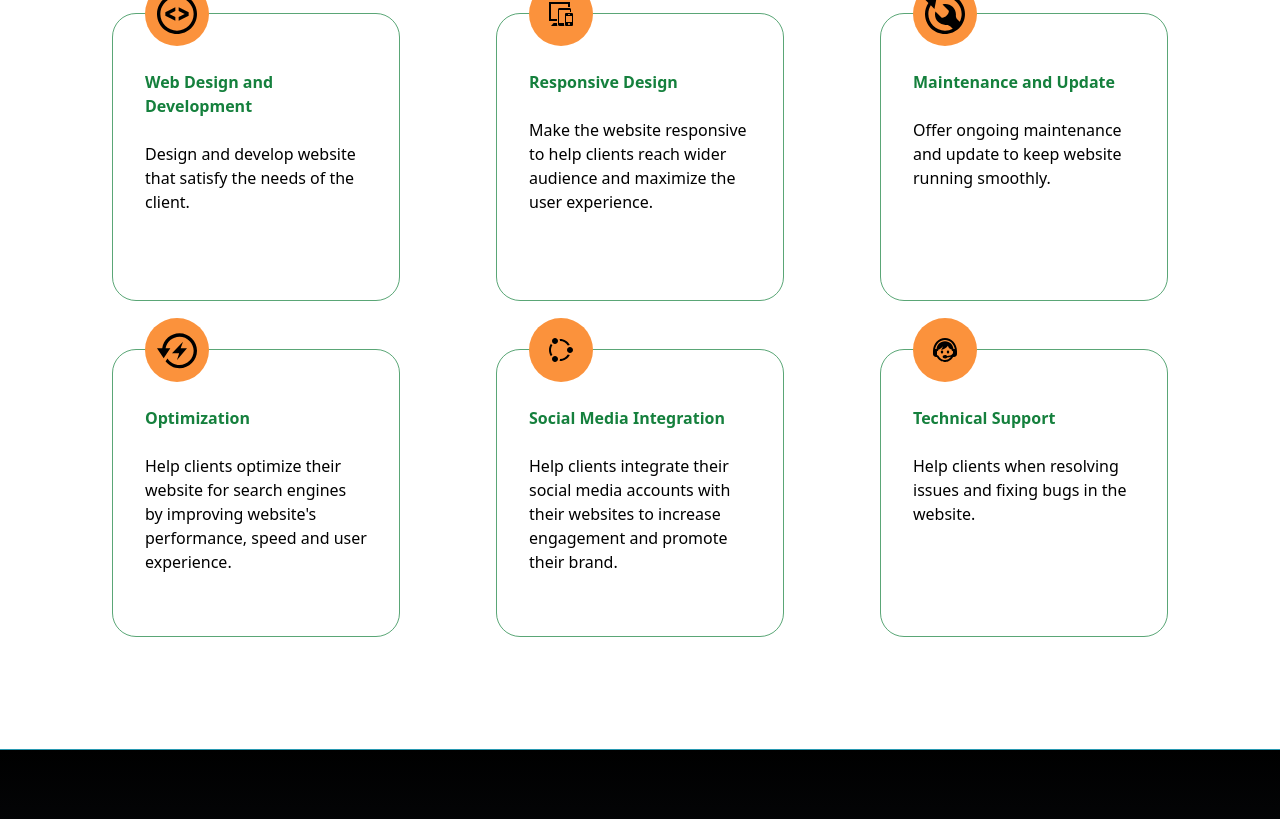
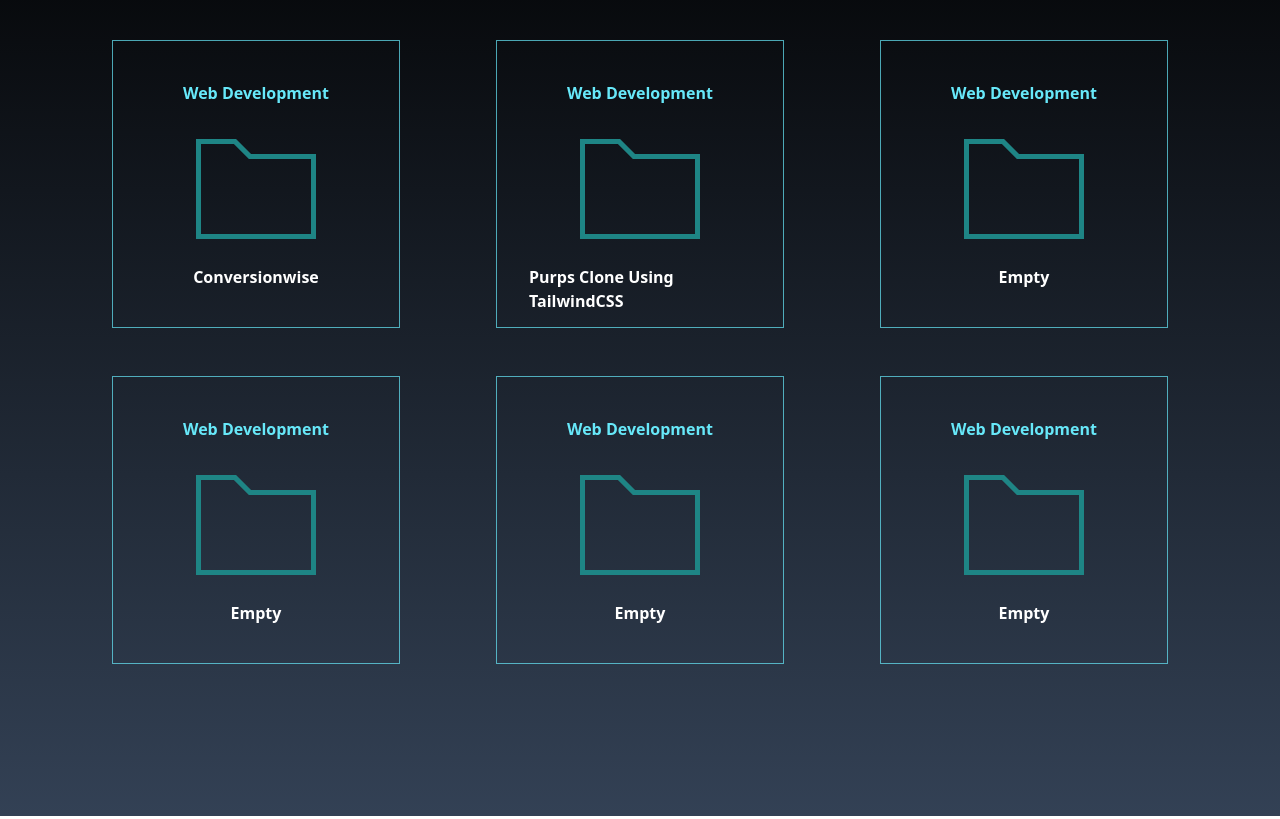
Before and after one commit to b4sh001/joshdev, a website: page index.html in a window 1280 px wide. Shown: the part 764-1583 px from the top of the page. Drawn offline with Linux system fonts and the light colour scheme.

Commit message:
modified

```diff
--- a/index.html
+++ b/index.html
@@ -10,22 +10,14 @@
   <body>
     <div>
       <!-- navbar -->
-      <nav class="bg-[#a087dd]">
-        <div class="max-w-6xl mx-auto py-4">
+      <nav class="bg-[#ffffff]">
+        <div class="max-w-6xl mx-auto py-4 px-6">
           <div class="flex justify-between">
             <!-- logo -->
             <div class="flex">
               <a href="#">
-                <svg
-                  xmlns="http://www.w3.org/2000/svg"
-                  viewBox="0 0 24 24"
-                  fill="#1aa5bb"
-                  class="w-6 h-6">
-                  <path
-                    d="M11.25 5.337c0-.355-.186-.676-.401-.959a1.647 1.647 0 01-.349-1.003c0-1.036 1.007-1.875 2.25-1.875S15 2.34 15 3.375c0 .369-.128.713-.349 1.003-.215.283-.401.604-.401.959 0 .332.278.598.61.578 1.91-.114 3.79-.342 5.632-.676a.75.75 0 01.878.645 49.17 49.17 0 01.376 5.452.657.657 0 01-.66.664c-.354 0-.675-.186-.958-.401a1.647 1.647 0 00-1.003-.349c-1.035 0-1.875 1.007-1.875 2.25s.84 2.25 1.875 2.25c.369 0 .713-.128 1.003-.349.283-.215.604-.401.959-.401.31 0 .557.262.534.571a48.774 48.774 0 01-.595 4.845.75.75 0 01-.61.61c-1.82.317-3.673.533-5.555.642a.58.58 0 01-.611-.581c0-.355.186-.676.401-.959.221-.29.349-.634.349-1.003 0-1.035-1.007-1.875-2.25-1.875s-2.25.84-2.25 1.875c0 .369.128.713.349 1.003.215.283.401.604.401.959a.641.641 0 01-.658.643 49.118 49.118 0 01-4.708-.36.75.75 0 01-.645-.878c.293-1.614.504-3.257.629-4.924A.53.53 0 005.337 15c-.355 0-.676.186-.959.401-.29.221-.634.349-1.003.349-1.036 0-1.875-1.007-1.875-2.25s.84-2.25 1.875-2.25c.369 0 .713.128 1.003.349.283.215.604.401.959.401a.656.656 0 00.659-.663 47.703 47.703 0 00-.31-4.82.75.75 0 01.83-.832c1.343.155 2.703.254 4.077.294a.64.64 0 00.657-.642z" />
-                </svg>
+                <img src="/src/img/logo_200x200(1).png" alt="" />
               </a>
-              <span class="text-cyan-400 text-center">joshdev</span>
             </div>
             <!-- primary nav -->
 
@@ -111,6 +103,7 @@
                 A front-end web developer who is passionate about creating
                 simple yet visually appealing and functional websites.
               </p>
+              <p class="mb-10 text-lg">I ❤ working with small businesses.</p>
               <button class="btn-blue primary-button font-semibol">
                 <div class="">Hire Me</div>
               </button>
@@ -119,7 +112,7 @@
               <div
                 class="h-[340px] w-[340px] border-4 border-cyan-600 drop-shadow-lg bg-slate-200">
                 <div class="max-w-lg">
-                  <img src="" alt="" />
+                  <img src="src/img/photo_2023-04-19_12-20-29.jpg" alt="" />
                 </div>
               </div>
             </div>
@@ -127,174 +120,6 @@
         </div>
       </section>
       <!-- /About -->
-
-      <!-- Services -->
-      <section
-        class="max-h-full w-full mx-auto bg-white border-t border-green-700 border-opacity-60">
-        <div class="py-10">
-          <div class="text-center">
-            <h2 class="font-bold tracking-widest text-h1 text-green-700 mb-10">
-              Offered Services
-            </h2>
-            <p class="mb-10 text-lg">
-              I love working with small businesses in building their website or
-              online store.
-            </p>
-          </div>
-
-          <div
-            class="relative flex flex-col justify-around items-center w-full max-w-6xl mx-auto md:flex-row md:flex-wrap lg:mb-12">
-            <div
-              class="relative flex items-start max-w-[18rem] h-72 bg-transparent border border-green-700 border-opacity-70 rounded-3xl px-8 py-4 my-6 mx-2">
-              <div
-                class="absolute flex items-center justify-center -top-8 bg-orange-400 w-16 h-16 rounded-full">
-                <svg
-                  class="h-10 w-10"
-                  xmlns="http://www.w3.org/2000/svg"
-                  viewBox="0 0 24 24">
-                  <path
-                    d="M12 2c5.514 0 10 4.486 10 10s-4.486 10-10 10-10-4.486-10-10 4.486-10 10-10zm0-2c-6.627 0-12 5.373-12 12s5.373 12 12 12 12-5.373 12-12-5.373-12-12-12zm-1 16l-6-2.935v-2.131l6-2.934v2.199l-3.64 1.801 3.64 1.796v2.204zm2-8v2.199l3.64 1.801-3.64 1.796v2.204l6-2.935v-2.131l-6-2.934z" />
-                </svg>
-              </div>
-              <div class="py-10">
-                <span class="font-semibold text-green-700"
-                  >Web Design and Development
-                </span>
-                <p class="mt-6">
-                  Design and develop website that satisfy the needs of the
-                  client.
-                </p>
-              </div>
-            </div>
-
-            <div
-              class="relative flex items-start max-w-[18rem] h-72 bg-transparent border border-green-700 border-opacity-70 rounded-3xl px-8 py-4 my-6 mx-2">
-              <div
-                class="absolute flex items-center justify-center -top-8 bg-orange-400 w-16 h-16 rounded-full">
-                <svg
-                  class=""
-                  width="24"
-                  height="24"
-                  xmlns="http://www.w3.org/2000/svg"
-                  fill-rule="evenodd"
-                  clip-rule="evenodd">
-                  <path
-                    d="M22 10h-1v-2h-11v13h5v1.617c0 .524.121 1.058.502 1.383h-5.002c-.398 0-.779-.158-1.061-.439-.281-.282-.439-.663-.439-1.061v-15c0-.398.158-.779.439-1.061.282-.281.663-.439 1.061-.439h10c.398 0 .779.158 1.061.439.281.282.439.663.439 1.061v2.5zm2 2.25c0-.69-.56-1.25-1.25-1.25h-5.5c-.69 0-1.25.56-1.25 1.25v10.5c0 .69.56 1.25 1.25 1.25h5.5c.69 0 1.25-.56 1.25-1.25v-10.5zm-15.407 11.75h-6.593l2.599-3h3.401v1.804c0 .579.337 1.09.593 1.196zm11.407-1c-.553 0-1-.448-1-1s.447-1 1-1c.552 0 .999.448.999 1s-.447 1-.999 1zm3-3v-6.024h-6v6.024h6zm-2-15h-2v-3h-17v15h6v2h-8v-19h21v5zm-.5 7h-1c-.276 0-.5.224-.5.5s.224.5.5.5h1c.275 0 .5-.224.5-.5s-.225-.5-.5-.5z" />
-                </svg>
-              </div>
-              <div class="py-10">
-                <span class="font-semibold text-green-700"
-                  >Responsive Design</span
-                >
-                <p class="mt-6">
-                  Make the website responsive to help clients reach wider
-                  audience and maximize the user experience.
-                </p>
-              </div>
-            </div>
-
-            <div
-              class="relative flex items-start max-w-[18rem] h-72 bg-transparent border border-green-700 border-opacity-70 rounded-3xl px-8 py-4 my-6 mx-2">
-              <div
-                class="absolute flex items-center justify-center -top-8 bg-orange-400 w-16 h-16 rounded-full">
-                <svg
-                  class="h-10 w-10"
-                  xmlns="http://www.w3.org/2000/svg"
-                  width="24"
-                  height="24"
-                  viewBox="0 0 24 24">
-                  <path
-                    d="M12 0c-.883 0-1.742.102-2.57.283l.349 1.974c.715-.163 1.456-.257 2.221-.257 5.514 0 10 4.486 10 10 0 1.679-.421 3.26-1.154 4.65l-1.377-1.376c-.662-.661-1.002-1.581-.93-2.514.137-1.767-.471-3.58-1.82-4.93-1.225-1.224-2.825-1.83-4.428-1.83-.604 0-1.207.086-1.791.257l3.771 3.771c.408 1.889-2.33 4.66-4.242 4.242l-3.771-3.77c-.172.584-.258 1.188-.258 1.792 0 1.602.607 3.202 1.83 4.426 1.35 1.351 3.164 1.958 4.93 1.821.934-.072 1.852.269 2.514.931l1.376 1.376c-1.391.734-2.971 1.154-4.65 1.154-5.514 0-10-4.486-10-10 0-1.914.551-3.697 1.489-5.217l2.173 2.173 1.353-7.014-7.015 1.35 2.037 2.038c-1.282 1.907-2.037 4.198-2.037 6.67 0 6.627 5.373 12 12 12s12-5.373 12-12-5.373-12-12-12z" />
-                </svg>
-              </div>
-              <div class="py-10">
-                <span class="font-semibold text-green-700"
-                  >Maintenance and Update</span
-                >
-                <p class="mt-6">
-                  Offer ongoing maintenance and update to keep website running
-                  smoothly.
-                </p>
-              </div>
-            </div>
-
-            <div
-              class="relative flex items-start max-w-[18rem] h-72 bg-transparent border border-green-700 border-opacity-70 rounded-3xl px-8 py-4 my-6 mx-2">
-              <div
-                class="absolute flex items-center justify-center -top-8 bg-orange-400 w-16 h-16 rounded-full">
-                <svg
-                  class="h-10 w-10"
-                  xmlns="http://www.w3.org/2000/svg"
-                  width="24"
-                  height="24"
-                  viewBox="0 0 24 24">
-                  <path
-                    d="M12 18l1.291-4h-4.291l6.584-7-1.375 4h3.791l-6 7zm1.5-16c-5.288 0-9.649 3.914-10.377 9h-3.123l4 5.917 4-5.917h-2.847c.711-3.972 4.174-7 8.347-7 4.687 0 8.5 3.813 8.5 8.5s-3.813 8.5-8.5 8.5c-3.015 0-5.662-1.583-7.171-3.957l-1.2 1.775c1.916 2.536 4.948 4.182 8.371 4.182 5.797 0 10.5-4.702 10.5-10.5s-4.703-10.5-10.5-10.5z" />
-                </svg>
-              </div>
-              <div class="py-10">
-                <span class="font-semibold text-green-700">Optimization</span>
-                <p class="mt-6">
-                  Help clients optimize their website for search engines by
-                  improving website's performance, speed and user experience.
-                </p>
-              </div>
-            </div>
-
-            <div
-              class="relative flex items-start max-w-[18rem] h-72 bg-transparent border border-green-700 border-opacity-70 rounded-3xl px-8 py-4 my-6 mx-2">
-              <div
-                class="absolute flex items-center justify-center -top-8 bg-orange-400 w-16 h-16 rounded-full">
-                <svg
-                  class=""
-                  xmlns="http://www.w3.org/2000/svg"
-                  width="24"
-                  height="24"
-                  viewBox="0 0 24 24">
-                  <path
-                    d="M21 9c-1.656 0-3 1.343-3 3s1.344 3 3 3 3-1.343 3-3-1.344-3-3-3zm-15 9c-1.657 0-3 1.343-3 3s1.343 3 3 3c1.656 0 3-1.343 3-3s-1.344-3-3-3zm3-15c0 1.657-1.344 3-3 3s-3-1.343-3-3 1.344-3 3-3 3 1.343 3 3zm1.588-1.979l.412-.021c4.281 0 7.981 2.45 9.8 6.021-.717.029-1.39.21-1.998.511-1.555-2.703-4.466-4.532-7.802-4.532 0-.703-.149-1.372-.412-1.979zm10.212 15.958c-1.819 3.571-5.519 6.021-9.8 6.021l-.412-.021c.263-.607.412-1.276.412-1.979 3.336 0 6.247-1.829 7.802-4.532.608.302 1.281.483 1.998.511zm-18.91 1.186c-1.193-1.759-1.89-3.88-1.89-6.165s.697-4.406 1.89-6.165c.392.566.901 1.039 1.487 1.403-.867 1.383-1.377 3.012-1.377 4.762s.51 3.379 1.377 4.762c-.586.364-1.096.837-1.487 1.403z" />
-                </svg>
-              </div>
-              <div class="py-10">
-                <span class="font-semibold text-green-700"
-                  >Social Media Integration</span
-                >
-                <p class="mt-6">
-                  Help clients integrate their social media accounts with their
-                  websites to increase engagement and promote their brand.
-                </p>
-              </div>
-            </div>
-
-            <div
-              class="relative flex items-start max-w-[18rem] h-72 bg-transparent border border-green-700 border-opacity-70 rounded-3xl px-8 py-4 my-6 mx-2">
-              <div
-                class="absolute flex items-center justify-center -top-8 bg-orange-400 w-16 h-16 rounded-full">
-                <svg
-                  class=""
-                  width="24"
-                  height="24"
-                  xmlns="http://www.w3.org/2000/svg"
-                  fill-rule="evenodd"
-                  clip-rule="evenodd">
-                  <path
-                    d="M3.848 19h-.848c-.796 0-1.559-.316-2.121-.879-.563-.562-.879-1.325-.879-2.121v-3c0-7.175 5.377-13 12-13s12 5.825 12 13v3c0 .796-.316 1.559-.879 2.121-.562.563-1.325.879-2.121.879h-.848c-2.69 4.633-6.904 5-8.152 5-1.248 0-5.462-.367-8.152-5zm16.152-5.876c-.601.236-1.269-.18-1.269-.797 0-.304-.022-.61-.053-.915-1.761-.254-3.618-1.926-3.699-3.723-1.315 2.005-4.525 4.17-7.044 4.17 1.086-.699 1.839-2.773 1.903-3.508-.581 1.092-2.898 3.136-4.551 3.487l-.018.489c0 .619-.669 1.032-1.269.797v3.771c.287.256.632.464 1.041.594.225.072.412.224.521.424 2.206 4.046 5.426 4.087 6.438 4.087.929 0 3.719-.035 5.877-3.169-1.071.433-2.265.604-3.759.653-.37.6-1.18 1.016-2.118 1.016-1.288 0-2.333-.784-2.333-1.75s1.045-1.75 2.333-1.75c.933 0 1.738.411 2.112 1.005 1.9-.026 4.336-.334 5.888-2.645v-2.236zm-11-.624c.686 0 1.243.672 1.243 1.5s-.557 1.5-1.243 1.5-1.243-.672-1.243-1.5.557-1.5 1.243-1.5zm6 0c.686 0 1.243.672 1.243 1.5s-.557 1.5-1.243 1.5-1.243-.672-1.243-1.5.557-1.5 1.243-1.5zm5.478-1.5h1.357c-.856-5.118-4.937-9-9.835-9-4.898 0-8.979 3.882-9.835 9h1.357c.52-4.023 3.411-7.722 8.478-7.722s7.958 3.699 8.478 7.722z" />
-                </svg>
-              </div>
-              <div class="py-10">
-                <span class="font-semibold text-green-700"
-                  >Technical Support</span
-                >
-                <p class="mt-6">
-                  Help clients when resolving issues and fixing bugs in the
-                  website.
-                </p>
-              </div>
-            </div>
-          </div>
-        </div>
-      </section>
-      <!-- /Services -->
 
       <!-- Projects -->
       <section
@@ -309,7 +134,7 @@
           <div
             class="relative flex flex-col justify-around items-center w-full max-w-6xl mx-auto md:flex-row md:flex-wrap lg:mb-12">
             <div
-              class="relative flex justify-center w-[18rem] h-72 bg-transparent border border-cyan-300 border-opacity-70 px-8 py-4 my-6 mx-2">
+              class="relative cursor-pointer flex justify-center w-[18rem] h-72 bg-transparent border border-cyan-300 border-opacity-70 px-8 py-4 my-6 mx-2 transition ease-in-out delay-150 hover:-translate-y-1 hover:scale-110 duration-300">
               <div class="py-6 flex flex-col items-center">
                 <span class="font-semibold text-cyan-300"
                   >Web Development
@@ -438,6 +263,162 @@
 
       <section></section>
 
+      <!-- Services -->
+      <!-- <section
+        class="max-h-full w-full mx-auto bg-white border-t border-green-700 border-opacity-60">
+        <div class="py-10">
+          <div class="text-center">
+            <h2 class="font-bold tracking-widest text-h2 text-green-700 mb-10">
+              Offered Services
+            </h2>
+            <p></p>
+          </div>
+          <div class="flex items-center justify-center">
+            <div class="w-1/2 flex flex-col items-center">
+              <div class="flex items-center mb-4">
+                <span class="mr-2">
+                  <svg
+                    xmlns="http://www.w3.org/2000/svg"
+                    fill="none"
+                    viewBox="0 0 24 24"
+                    stroke-width="3"
+                    stroke="currentColor"
+                    class="w-6 h-6">
+                    <path
+                      stroke-linecap="round"
+                      stroke-linejoin="round"
+                      d="M4.5 12.75l6 6 9-13.5" />
+                  </svg>
+                </span>
+                <p class="font-lg">Troubleshooting</p>
+              </div>
+              <div class="flex items-center mb-4">
+                <span class="mr-2">
+                  <svg
+                    xmlns="http://www.w3.org/2000/svg"
+                    fill="none"
+                    viewBox="0 0 24 24"
+                    stroke-width="3"
+                    stroke="currentColor"
+                    class="w-6 h-6">
+                    <path
+                      stroke-linecap="round"
+                      stroke-linejoin="round"
+                      d="M4.5 12.75l6 6 9-13.5" />
+                  </svg>
+                </span>
+                <p class="font-bold">Troubleshooting</p>
+              </div>
+              <div class="flex items-center mb-4">
+                <span class="mr-2">
+                  <svg
+                    xmlns="http://www.w3.org/2000/svg"
+                    fill="none"
+                    viewBox="0 0 24 24"
+                    stroke-width="3"
+                    stroke="currentColor"
+                    class="w-6 h-6">
+                    <path
+                      stroke-linecap="round"
+                      stroke-linejoin="round"
+                      d="M4.5 12.75l6 6 9-13.5" />
+                  </svg>
+                </span>
+                <p class="font-bold">Troubleshooting</p>
+              </div>
+              <div class="flex items-center mb-4">
+                <span class="mr-2">
+                  <svg
+                    xmlns="http://www.w3.org/2000/svg"
+                    fill="none"
+                    viewBox="0 0 24 24"
+                    stroke-width="3"
+                    stroke="currentColor"
+                    class="w-6 h-6">
+                    <path
+                      stroke-linecap="round"
+                      stroke-linejoin="round"
+                      d="M4.5 12.75l6 6 9-13.5" />
+                  </svg>
+                </span>
+                <p class="font-bold">Troubleshooting</p>
+              </div>
+            </div>
+            <div class="w-1/2 flex flex-col items-center">
+              <div class="flex items-center mb-4">
+                <span class="mr-2">
+                  <svg
+                    xmlns="http://www.w3.org/2000/svg"
+                    fill="none"
+                    viewBox="0 0 24 24"
+                    stroke-width="3"
+                    stroke="currentColor"
+                    class="w-6 h-6">
+                    <path
+                      stroke-linecap="round"
+                      stroke-linejoin="round"
+                      d="M4.5 12.75l6 6 9-13.5" />
+                  </svg>
+                </span>
+                <p class="font-bold">Troubleshooting</p>
+              </div>
+              <div class="flex items-center mb-4">
+                <span class="mr-2">
+                  <svg
+                    xmlns="http://www.w3.org/2000/svg"
+                    fill="none"
+                    viewBox="0 0 24 24"
+                    stroke-width="3"
+                    stroke="currentColor"
+                    class="w-6 h-6">
+                    <path
+                      stroke-linecap="round"
+                      stroke-linejoin="round"
+                      d="M4.5 12.75l6 6 9-13.5" />
+                  </svg>
+                </span>
+                <p class="font-bold">Troubleshooting</p>
+              </div>
+              <div class="flex items-center mb-4">
+                <span class="mr-2">
+                  <svg
+                    xmlns="http://www.w3.org/2000/svg"
+                    fill="none"
+                    viewBox="0 0 24 24"
+                    stroke-width="3"
+                    stroke="currentColor"
+                    class="w-6 h-6">
+                    <path
+                      stroke-linecap="round"
+                      stroke-linejoin="round"
+                      d="M4.5 12.75l6 6 9-13.5" />
+                  </svg>
+                </span>
+                <p class="font-bold">Troubleshooting</p>
+              </div>
+              <div class="flex items-center mb-4">
+                <span class="mr-2">
+                  <svg
+                    xmlns="http://www.w3.org/2000/svg"
+                    fill="none"
+                    viewBox="0 0 24 24"
+                    stroke-width="3"
+                    stroke="currentColor"
+                    class="w-6 h-6">
+                    <path
+                      stroke-linecap="round"
+                      stroke-linejoin="round"
+                      d="M4.5 12.75l6 6 9-13.5" />
+                  </svg>
+                </span>
+                <p class="font-bold">Troubleshooting</p>
+              </div>
+            </div>
+          </div>
+        </div>
+      </section> -->
+      <!-- /Services -->
+
       <footer></footer>
     </div>
   </body>
```
Also changed, not shown: dist/output.css, src/img/logo_200x200(1).png (added), src/img/photo_2023-04-19_12-20-29.jpg (added).
